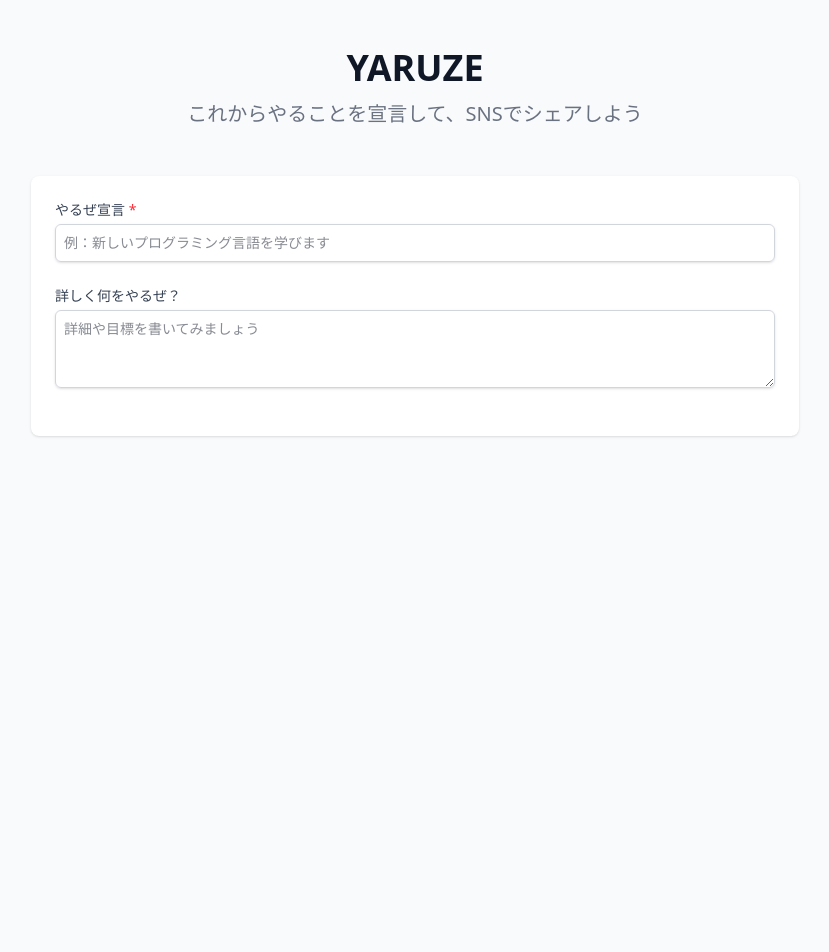
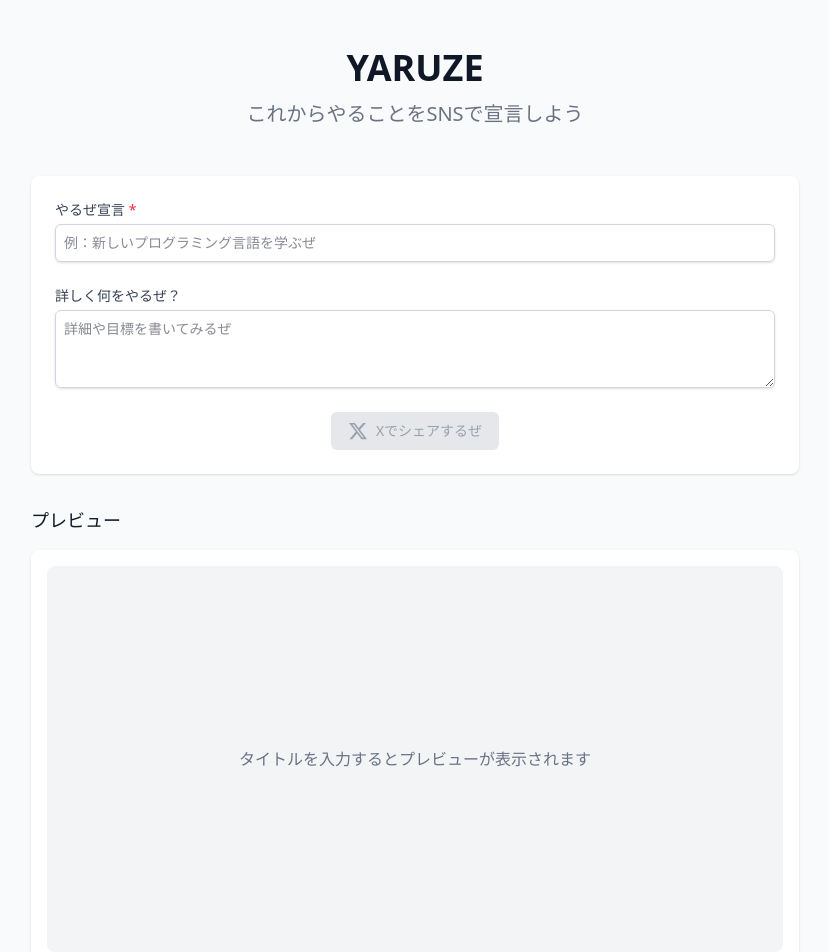
Before and after one commit to tkg-geek/YARUZE, a Next.js app: page / in a window 1280 px wide. Shown: the top 952 px of the page, without its empty margins (225-1054 px from the left). Before the commit the page ends 800 px from the top, so only its background shows below. Built offline with nearby package versions, Linux system fonts and the light colour scheme.

Commit message:
俺もやるぜ

```diff
--- a/src/app/page.tsx
+++ b/src/app/page.tsx
@@ -30,12 +30,17 @@ export default function Home() {
 
       setIsPreviewLoading(true);
       const imageUrl = `${baseUrl}/api/og?${params.toString()}`;
-      setOgImageUrl(imageUrl);
 
       // プレビュー読み込み完了を検知
       const img = new window.Image();
-      img.onload = () => setIsPreviewLoading(false);
-      img.onerror = () => setIsPreviewLoading(false);
+      img.onload = () => {
+        setOgImageUrl(imageUrl);
+        setIsPreviewLoading(false);
+      };
+      img.onerror = () => {
+        setOgImageUrl('');
+        setIsPreviewLoading(false);
+      };
       img.src = imageUrl;
 
       // X（Twitter）共有URL
@@ -62,10 +67,12 @@ export default function Home() {
       <div className="max-w-3xl mx-auto">
         <div className="text-center mb-12">
           <h1 className="text-3xl font-extrabold text-gray-900 sm:text-4xl">
+            <a href="/" className="hover:text-indigo-600 transition-colors">
               YARUZE
+            </a>
           </h1>
           <p className="mt-3 text-xl text-gray-500">
-            これからやることを宣言して、SNSでシェアしよう
+            これからやることをSNSで宣言しよう
           </p>
         </div>
 
@@ -82,7 +89,7 @@ export default function Home() {
                     name="title"
                     id="title"
                     className="shadow-sm focus:ring-indigo-500 focus:border-indigo-500 block w-full sm:text-sm border-gray-300 rounded-md p-2 border"
-                    placeholder="例：新しいプログラミング言語を学びます"
+                    placeholder="例：新しいプログラミング言語を学ぶぜ"
                     value={title}
                     onChange={(e) => setTitle(e.target.value)}
                     required
@@ -100,7 +107,7 @@ export default function Home() {
                     name="description"
                     rows={3}
                     className="shadow-sm focus:ring-indigo-500 focus:border-indigo-500 block w-full sm:text-sm border-gray-300 rounded-md p-2 border"
-                    placeholder="詳細や目標を書いてみましょう"
+                    placeholder="詳細や目標を書いてみるぜ"
                     value={description}
                     onChange={(e) => setDescription(e.target.value)}
                   />
@@ -108,34 +115,44 @@ export default function Home() {
               </div>
 
               <div className="flex justify-center">
-                {title && (
                 <a
-                    href={twitterShareUrl}
+                  href={title ? twitterShareUrl : "#"}
                   target="_blank"
                   rel="noopener noreferrer"
-                    className="inline-flex items-center px-4 py-2 border border-transparent text-sm font-medium rounded-md text-white bg-[#1DA1F2] hover:bg-[#1a94da] focus:outline-none focus:ring-2 focus:ring-offset-2 focus:ring-[#1DA1F2]"
+                  className={`inline-flex items-center px-4 py-2 border border-transparent text-sm font-medium rounded-md ${
+                    title
+                      ? "text-white bg-[#1DA1F2] hover:bg-[#1a94da] focus:outline-none focus:ring-2 focus:ring-offset-2 focus:ring-[#1DA1F2]"
+                      : "text-gray-400 bg-gray-200 cursor-not-allowed"
+                  }`}
+                  onClick={(e) => {
+                    if (!title) {
+                      e.preventDefault();
+                    }
+                  }}
                 >
                   <svg className="h-5 w-5 mr-2" fill="currentColor" viewBox="0 0 24 24">
                     <path d="M18.244 2.25h3.308l-7.227 8.26 8.502 11.24H16.17l-5.214-6.817L4.99 21.75H1.68l7.73-8.835L1.254 2.25H8.08l4.713 6.231zm-1.161 17.52h1.833L7.084 4.126H5.117z" />
                   </svg>
-                    Xでシェアする
+                  Xでシェアするぜ
                 </a>
-                )}
               </div>
             </div>
           </div>
         </div>
 
-        {ogImageUrl && (
         <div className="mt-8">
           <h2 className="text-lg font-medium text-gray-900 mb-4">プレビュー</h2>
           <div className="bg-white p-4 rounded-lg shadow">
             <div className="relative aspect-[1200/630] w-full overflow-hidden rounded-lg bg-gray-100">
-                {isPreviewLoading ? (
+              {!title ? (
+                <div className="absolute inset-0 flex items-center justify-center">
+                  <p className="text-gray-500">タイトルを入力するとプレビューが表示されます</p>
+                </div>
+              ) : isPreviewLoading ? (
                 <div className="absolute inset-0 flex items-center justify-center">
                   <p className="text-gray-500">読み込み中...</p>
                 </div>
-                ) : (
+              ) : ogImageUrl ? (
                 <Image
                   src={ogImageUrl}
                   alt="OGP画像プレビュー"
@@ -144,11 +161,17 @@ export default function Home() {
                   unoptimized
                   priority
                 />
+              ) : (
+                <div className="absolute inset-0 flex items-center justify-center">
+                  <p className="text-gray-500">画像の生成に失敗しました</p>
+                </div>
               )}
             </div>
           </div>
         </div>
-        )}
+      </div>
+      <div className="mt-8 text-center text-sm text-gray-500">
+        &copy; TKG
       </div>
     </div>
   );
--- a/src/app/share/page.tsx
+++ b/src/app/share/page.tsx
@@ -73,7 +73,9 @@ export default async function SharePage(props: {
       <div className="max-w-3xl mx-auto">
         <div className="text-center mb-12">
           <h1 className="text-3xl font-extrabold text-gray-900 sm:text-4xl">
-            YARUZE！
+            <Link href="/" className="hover:text-indigo-600 transition-colors">
+              YARUZE！
+            </Link>
           </h1>
           <p className="mt-3 text-xl text-gray-500">
             これからやることを宣言して、SNSでシェアしよう
@@ -101,11 +103,14 @@ export default async function SharePage(props: {
               href="/"
               className="inline-flex items-center px-4 py-2 border border-transparent text-sm font-medium rounded-md shadow-sm text-white bg-indigo-600 hover:bg-indigo-700 focus:outline-none focus:ring-2 focus:ring-offset-2 focus:ring-indigo-500"
             >
-              トップページに戻る
+              俺もやるぜ？
             </Link>
           </div>
         </div>
       </div>
+      <div className="mt-8 text-center text-sm text-gray-500">
+        &copy; TKG
+      </div>
     </div>
   );
 }
```
Lines whose indentation alone changed are shown as unchanged.
